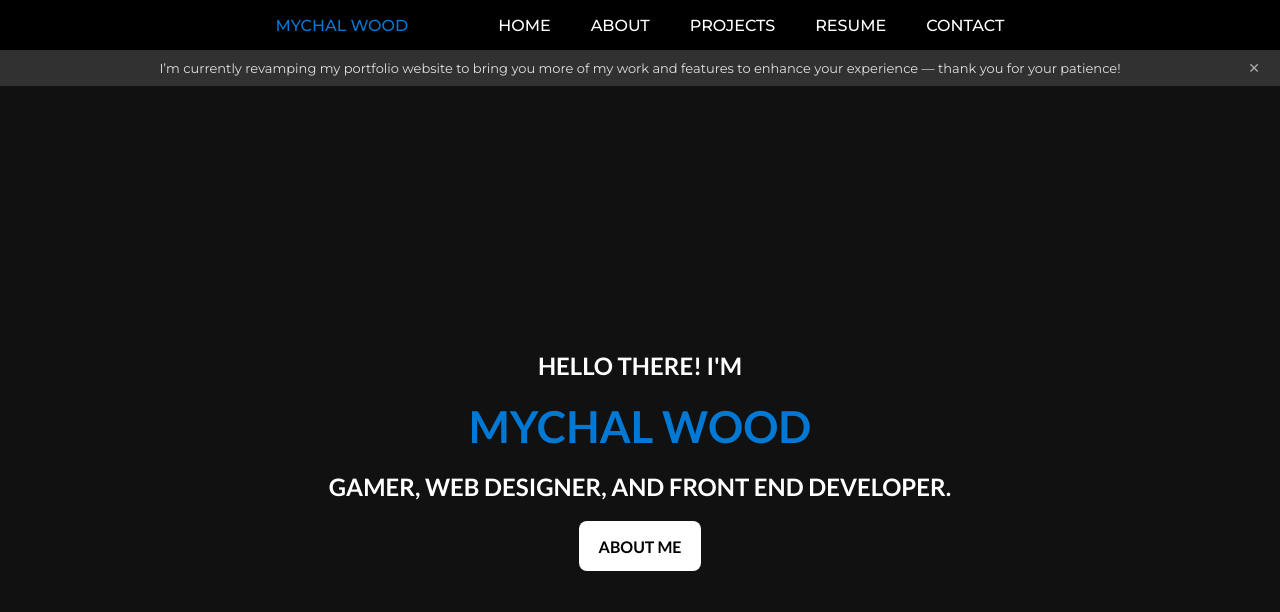
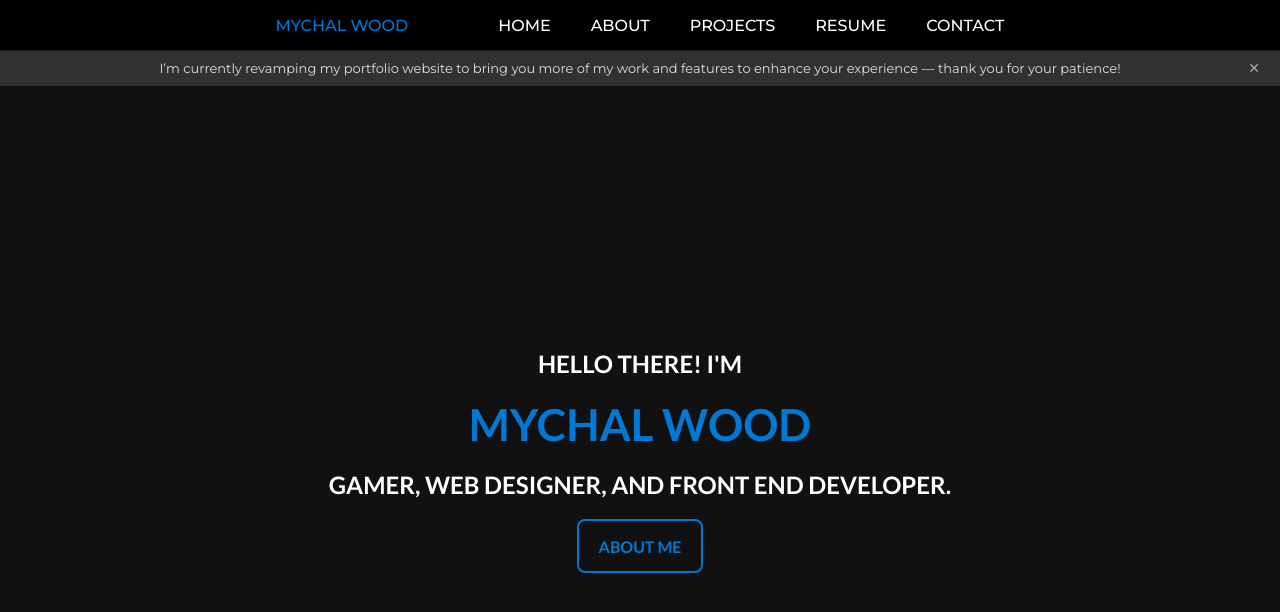
Before and after one commit to Woody601/mychal-wood-portfolio, a Next.js app: page / in a window 1280 px wide. Shown: the top 612 px of the page. Built offline with nearby package versions, Linux system fonts and the light colour scheme.

Commit message:
Updated the styling of the navbar focus-visible, the workproject, and made the button styling.

```diff
--- a/src/app/components/Button/page.module.css
+++ b/src/app/components/Button/page.module.css
@@ -3,9 +3,9 @@
   height: 50px;
   text-decoration: none;
   font-family: Lato;
-  background-color: #fff;
+  background-color: transparent;
   border-radius: 8px;
-  color: #000;
+  color: #0078d4;
   text-transform: uppercase;
   display: -webkit-box;
   display: -ms-flexbox;
@@ -18,8 +18,8 @@
           justify-content: center;
   font-weight: 600;
   outline: 0;
+  border: 2px solid #0078d4;
   cursor: pointer;
-  border: 0;
   font-size: 1rem;
   -webkit-transition: 0.2s ease;
   transition: 0.2s ease;
@@ -29,5 +29,6 @@
 }
 .button:hover {
   background-color: #0078d4;
-  color: white;
+  border: 2px solid #0078d4;
+  color: #fff;
 }
--- a/src/app/components/Button/page.module.scss
+++ b/src/app/components/Button/page.module.scss
@@ -3,17 +3,18 @@
   height: 50px;
   text-decoration: none;
   font-family: Lato;
-  background-color: #fff;
+  background-color: transparent;
   border-radius: 8px;
-  color: #000;
+  color: #0078d4;
   text-transform: uppercase;
   display: flex;
   align-items: center;
   justify-content: center;
   font-weight: 600;
   outline: 0;
+  // border: 2px solid #fff;
+  border: 2px solid #0078d4;
   cursor: pointer;
-  border: 0;
   font-size: 1rem;
   transition: 0.2s ease;
   &:active {
@@ -21,6 +22,8 @@
   }
   &:hover {
     background-color: #0078d4;
-    color: white;
+    // background-color: #fff;
+    border: 2px solid #0078d4;
+    color: #fff;
   }
 }
--- a/src/app/components/NavBar/page.js
+++ b/src/app/components/NavBar/page.js
@@ -13,6 +13,7 @@ import styles from "./page.module.css";
 export default function NavBar() {
   const [screenWidth, setScreenWidth] = useState(0);
   const [isToggled, setToggled] = useState(false);
+
   // const [isAvatarToggled, setAvatarToggled] = useState(false);
   // const [user, loading, error] = useAuthState(auth);
   // const [username, setUsername] = useState("");
@@ -23,13 +24,13 @@ export default function NavBar() {
   // const userMenuRef = useRef(null);
   // Close nav if screen size changes to desktop
   useEffect(() => {
-    if (screenWidth >= 699 && isToggled) {
+    if (screenWidth >= 784 && isToggled) {
       setToggled(false);
     }
   }, [screenWidth, isToggled]);
 
   const toggleNav = () => {
-    if (screenWidth <= 698) {
+    if (screenWidth <= 783) {
       setToggled(!isToggled);
     }
   };
--- a/src/app/components/NavBar/page.module.css
+++ b/src/app/components/NavBar/page.module.css
@@ -33,6 +33,7 @@
   -webkit-column-gap: 50px;
      -moz-column-gap: 50px;
           column-gap: 50px;
+  border-bottom: 1px solid rgba(255, 255, 255, 0.1019607843);
 }
 
 .bars {
@@ -160,10 +161,17 @@
 .item:hover .arrow {
   border-color: #0078d4;
 }
+.item:focus-visible {
+  z-index: 1;
+  outline-offset: -2px;
+}
 
 .title {
   color: #0078d4;
   height: 50px;
+}
+.title:focus-visible {
+  outline-offset: -2px;
 }
 
 .itemDropDown {
@@ -178,10 +186,6 @@
   height: 65px;
   overflow: clip;
   background-color: inherit;
-  -webkit-user-select: none;
-     -moz-user-select: none;
-      -ms-user-select: none;
-          user-select: none;
   -webkit-transition: height 0.25s ease;
   transition: height 0.25s ease;
 }
@@ -246,14 +250,6 @@
     display: flex;
     border-bottom: solid 1px rgba(255, 255, 255, 0.1019607843);
   }
-  .navHolder.active .menuContainer {
-    -webkit-transform: translate(-450px);
-            transform: translate(-450px);
-  }
-  .navHolder.active .itemDropDown .items {
-    -webkit-transform: translatex(0);
-            transform: translatex(0);
-  }
   .navHolder .menuContainer {
     border-left: solid 1px rgba(255, 255, 255, 0.1019607843);
     position: absolute;
@@ -304,6 +300,25 @@
     padding: 0;
     -webkit-box-shadow: 0 1px 2px 0 rgba(34, 36, 38, 0.15);
             box-shadow: 0 1px 2px 0 rgba(34, 36, 38, 0.15);
+    pointer-events: none;
+  }
+  .navHolder.active .menuContainer {
+    -webkit-transform: translate(-450px);
+            transform: translate(-450px);
+  }
+  .navHolder.active .menuContainer .itemsContainer .items .item {
+    -webkit-user-select: auto;
+       -moz-user-select: auto;
+        -ms-user-select: auto;
+            user-select: auto;
+    pointer-events: all;
+  }
+  .navHolder.active .menuContainer .itemsContainer .items .item:focus-visible {
+    outline-offset: 1px;
+  }
+  .navHolder.active .itemDropDown .items {
+    -webkit-transform: translatex(0);
+            transform: translatex(0);
   }
   .bars {
     position: absolute;
--- a/src/app/components/WorkProject/page.module.css
+++ b/src/app/components/WorkProject/page.module.css
@@ -11,6 +11,7 @@
   transition: transform 0.3s ease;
   transition: transform 0.3s ease, -webkit-transform 0.3s ease; /* Smooth transform effect on hover */
   text-decoration: none;
+  overflow: clip;
 }
 .projectitem:hover {
   cursor: pointer;
--- a/src/app/components/WorkProject/page.module.scss
+++ b/src/app/components/WorkProject/page.module.scss
@@ -6,6 +6,7 @@
   box-shadow: 0 0 10px rgba(255, 255, 255, 0.1);
   transition: transform 0.3s ease; /* Smooth transform effect on hover */
   text-decoration: none;
+  overflow: clip;
   &:hover {
     cursor: pointer;
     user-select: none;
--- a/src/app/css/globals.css
+++ b/src/app/css/globals.css
@@ -124,13 +124,8 @@ p {
 }
 
 section {
-  display: -webkit-box;
-  display: -ms-flexbox;
-  display: flex;
-  -webkit-box-orient: vertical;
-  -webkit-box-direction: normal;
-      -ms-flex-direction: column;
-          flex-direction: column;
+  display: -ms-grid;
+  display: grid;
 }
 
 @media screen and (max-width: 768px) {
--- a/src/app/scss/structure.scss
+++ b/src/app/scss/structure.scss
@@ -52,6 +52,5 @@ p {
   flex-direction: column;
 }
 section {
-  display: flex;
-  flex-direction: column;
+  display: grid;
 }
```
Also changed, not shown: src/app/components/NavBar/page.module.scss (+32 -23 lines).
